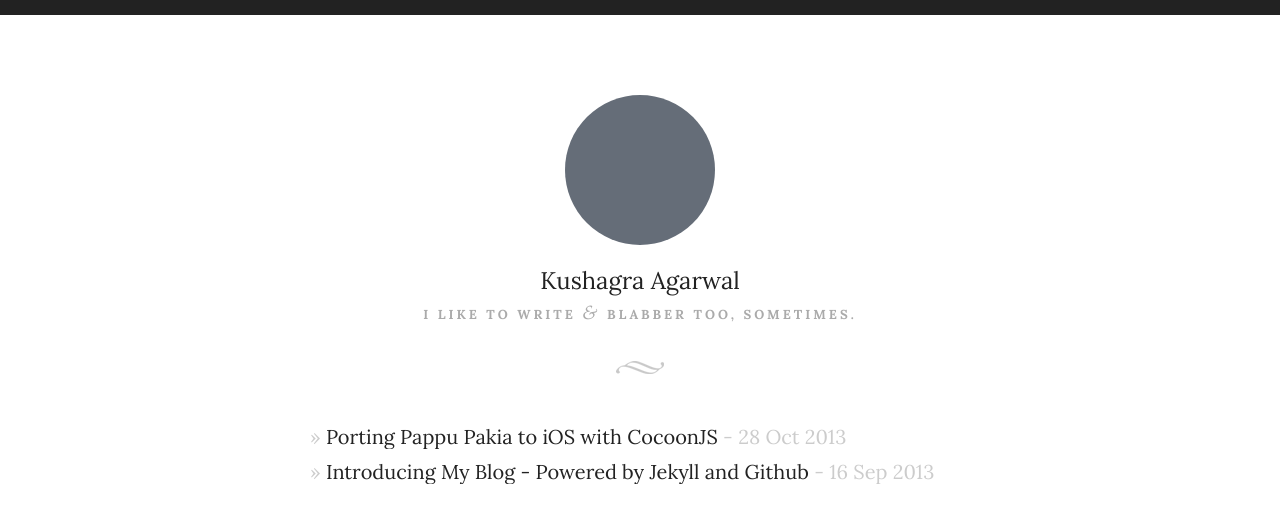
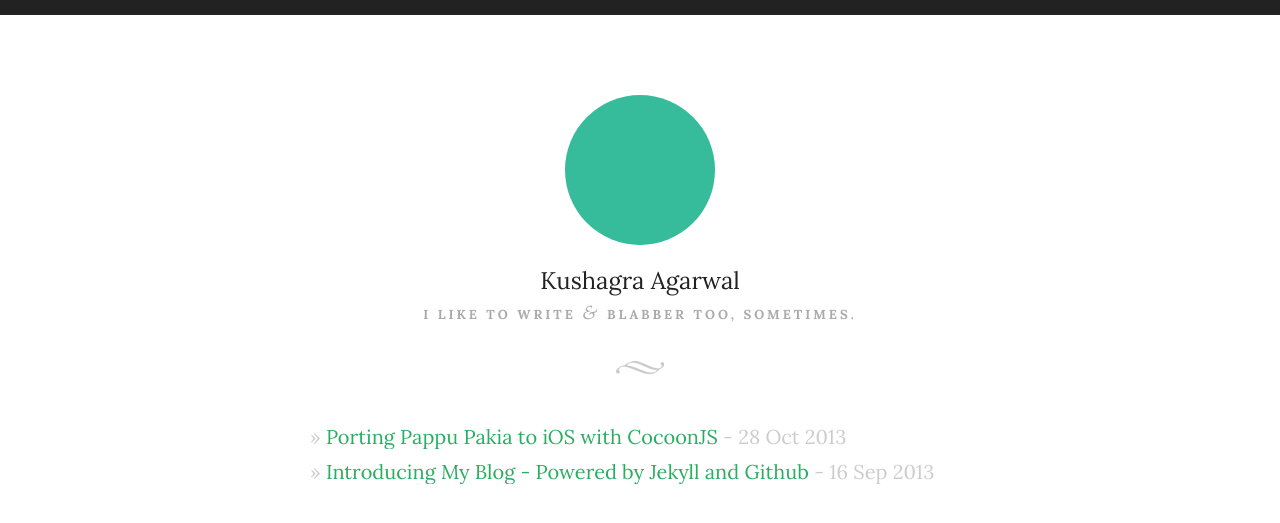
Before and after one commit to kushsolitary/blog, a Jekyll site: the page built from index.html, in a window 1280 px wide. Shown: the top 523 px of the page. Built offline with Jekyll 4.4.1, drawn with Linux system fonts in a browser that asks for light colours; nearby versions of some CDN libraries; Markdown is read by kramdown in place of the engine named in the settings.

Commit message:
fixing styling

```diff
--- a/css/main.css
+++ b/css/main.css
@@ -43,6 +43,7 @@
 }
 
 a {
+  color: #27ae60;
   text-decoration: none;
 }
 
--- a/js/script.js
+++ b/js/script.js
@@ -26,4 +26,4 @@
 // Set a different color on each reload
 var col = colors[Math.floor(Math.random() * colors.length)];
 var el = document.querySelector('span.blog_image');
-el.style.backgroundColor = document.querySelector('a').style.color = col;
+el.style.backgroundColor = document.querySelectorAll('a').style.color = col;
```
